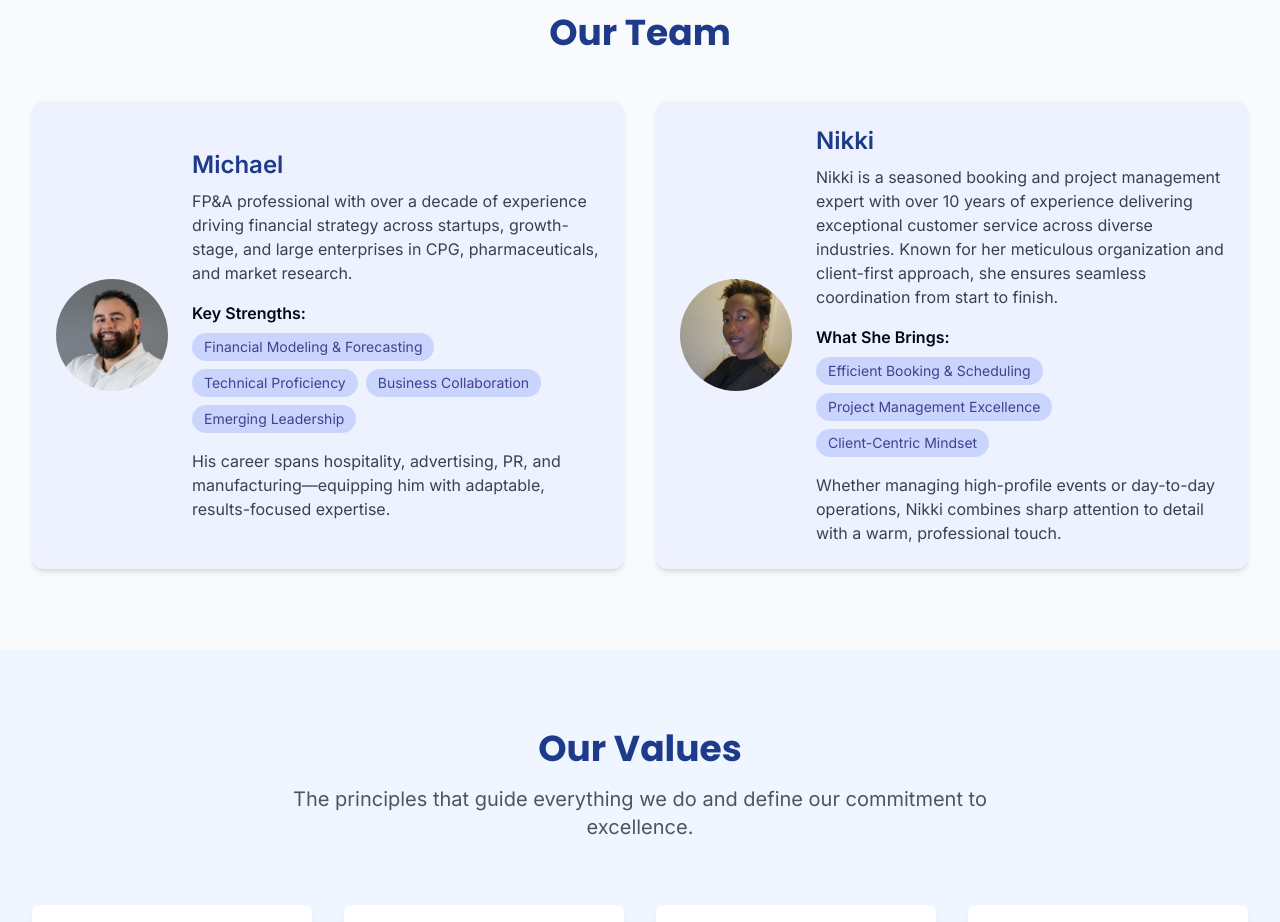
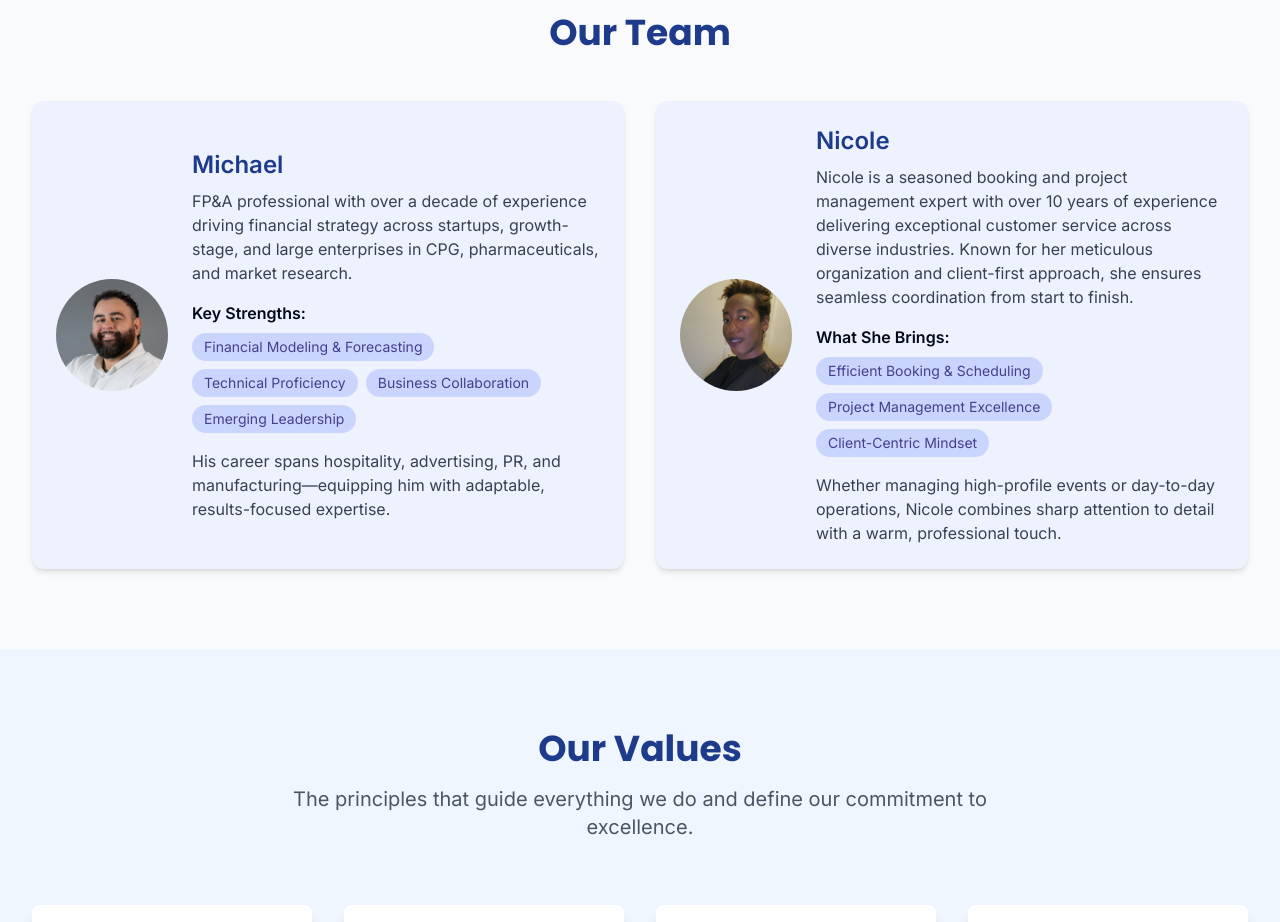
Before and after one commit to Philip-project/TAX_project, a React (Vite) app: page /about in a window 1280 px wide. Shown: the part 1200-2122 px from the top of the page. Built offline with nearby package versions, Linux system fonts and the light colour scheme.

Commit message:
Changed name from Nikki to Nicole

```diff
--- a/src/pages/About.tsx
+++ b/src/pages/About.tsx
@@ -163,19 +163,19 @@ const About = () => {
         </div>
       </div>
 
-      {/* Nikki's Card */}
+      {/* Nicole's Card */}
       <div className="bg-indigo-50 rounded-xl shadow-md hover:shadow-xl transition-all duration-300 p-6 flex items-center gap-6 group">
         <div className="flex-shrink-0 w-28 h-28 overflow-hidden rounded-full">
           <img
             src="/lovable-uploads/img4.jpg"
-            alt="Nikki – Booking & Project Management Expert"
+            alt="Nicole – Booking & Project Management Expert"
             className="w-full h-full object-cover transform transition-transform duration-300 group-hover:scale-110"
           />
         </div>
         <div>
-          <h3 className="text-2xl font-semibold text-primary-900 mb-2">Nikki</h3>
+          <h3 className="text-2xl font-semibold text-primary-900 mb-2">Nicole</h3>
           <p className="text-gray-700 mb-4">
-            Nikki is a seasoned booking and project management expert with over 10 years of experience delivering exceptional customer service across diverse industries. Known for her meticulous organization and client-first approach, she ensures seamless coordination from start to finish.
+            Nicole is a seasoned booking and project management expert with over 10 years of experience delivering exceptional customer service across diverse industries. Known for her meticulous organization and client-first approach, she ensures seamless coordination from start to finish.
           </p>
           <h4 className="font-semibold mb-2">What She Brings:</h4>
           <div className="flex flex-wrap gap-2 mb-4 opacity-90 group-hover:opacity-100 transition-opacity duration-300">
@@ -184,7 +184,7 @@ const About = () => {
             <span className="bg-indigo-200 text-indigo-900 px-3 py-1 rounded-full text-sm">Client-Centric Mindset</span>
           </div>
           <p className="text-gray-700">
-            Whether managing high-profile events or day-to-day operations, Nikki combines sharp attention to detail with a warm, professional touch.
+            Whether managing high-profile events or day-to-day operations, Nicole combines sharp attention to detail with a warm, professional touch.
           </p>
         </div>
       </div>
```
